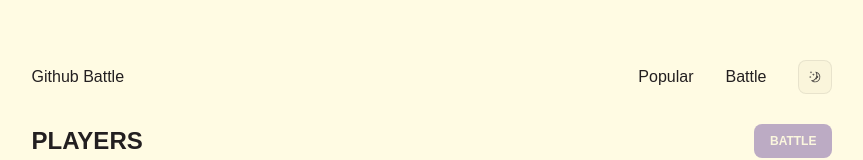
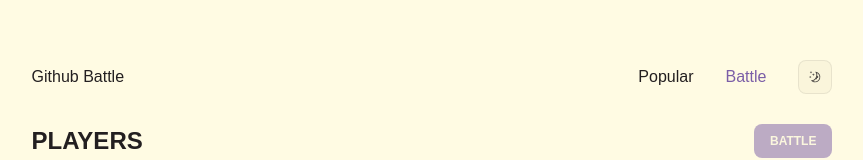
Before and after one commit to desrtCodr/react2next, a Next.js app: page /battle in a window 1280 px wide. Shown: the top 160 px of the page, without its empty margins (208-1071 px from the left). Built offline with nearby package versions, Linux system fonts and the light colour scheme.

Commit message:
navbar styling with useRouter

```diff
--- a/components/navbar.js
+++ b/components/navbar.js
@@ -1,15 +1,16 @@
 import Link from 'next/link';
-import PropTypes from 'prop-types';
 import { sunIcon, moonIcon } from './icons';
+import { useRouter } from 'next/router';
 
 export default function Navbar({ theme, toggleTheme }) {
+  const router = useRouter();
   return (
     <nav className='split'>
       <Link
         href='/'
-        // className={({ isActive }) =>
-        //   'nav-link' + (isActive ? ' active' : '')
-        // }
+        className={
+          router.pathname == '/' ? 'nav-link active' : 'nav-link'
+        }
       >
         Github Battle
       </Link>
@@ -17,9 +18,9 @@ export default function Navbar({ theme, toggleTheme }) {
         <li>
           <Link
             href='/'
-            // className={({ isActive }) =>
-            //   'nav-link' + (isActive ? ' active' : '')
-            // }
+            className={
+              router.pathname == '/' ? 'nav-link active' : 'nav-link'
+            }
           >
             Popular
           </Link>
@@ -27,9 +28,11 @@ export default function Navbar({ theme, toggleTheme }) {
         <li>
           <Link
             href='/battle'
-            // className={({ isActive }) =>
-            //   'nav-link' + (isActive ? ' active' : '')
-            // }
+            className={
+              router.pathname == '/battle'
+                ? 'nav-link active'
+                : 'nav-link'
+            }
           >
             Battle
           </Link>
@@ -46,10 +49,3 @@ export default function Navbar({ theme, toggleTheme }) {
     </nav>
   );
 }
-
-/*
-Navbar.propTypes = {
-  theme: PropTypes.string.isRequired,
-  toggleTheme: PropTypes.func.isRequired,
-};
-*/
```
